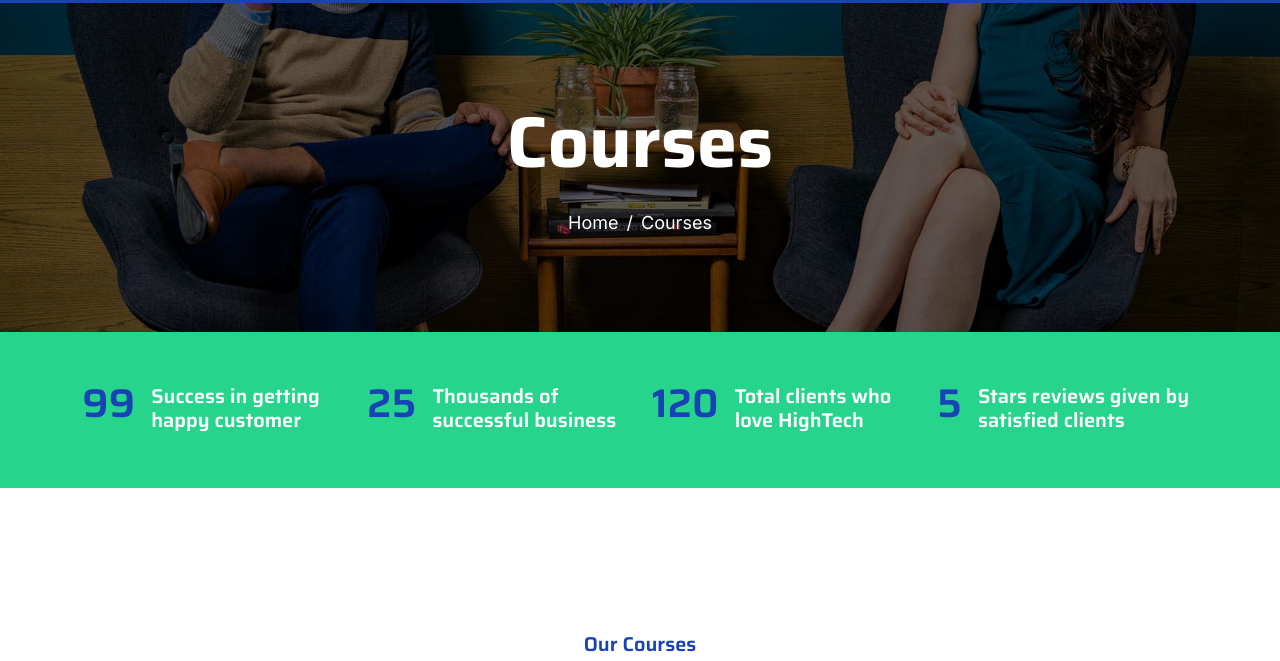
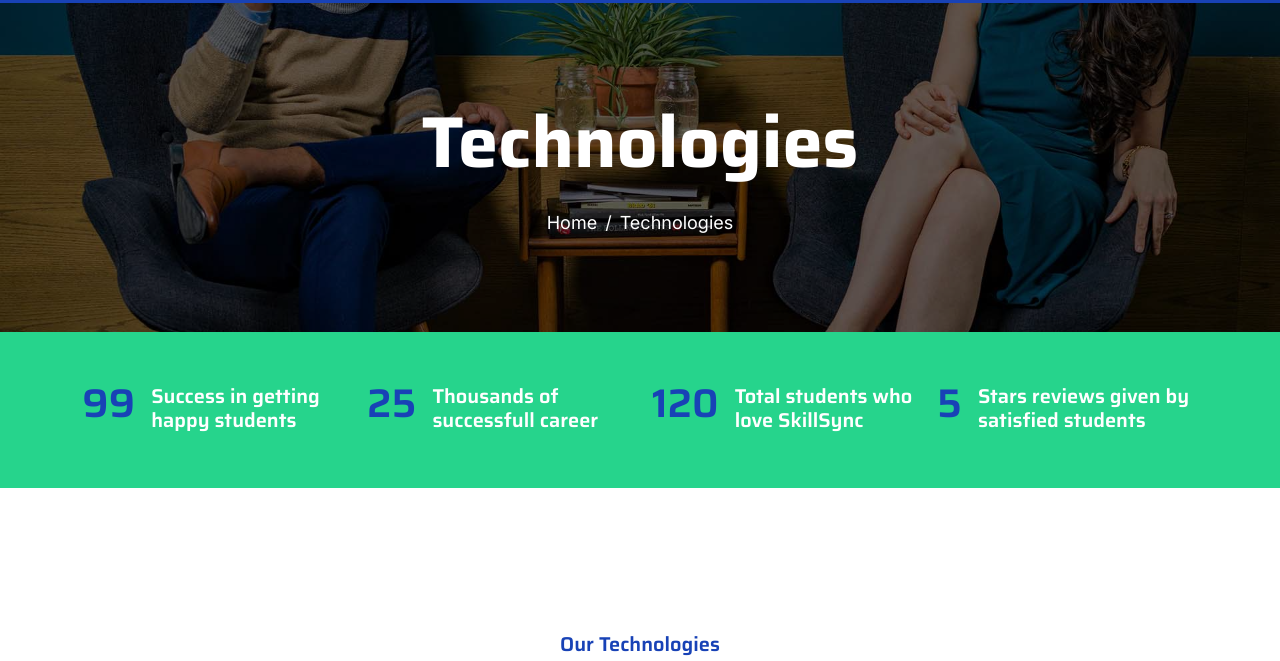
Before and after one commit to SaurabhBhakare/SkillSync, a plain HTML site: page service.html in a window 1280 px wide. Shown: the part 111-772 px from the top of the page. Drawn offline with nearby package versions, Linux system fonts and the light colour scheme.

Commit message:
facts updated

```diff
--- a/service.html
+++ b/service.html
@@ -105,11 +105,11 @@
     <!-- Page Header Start -->
     <div class="container-fluid page-header py-5">
         <div class="container text-center py-5">
-            <h1 class="display-2 text-white mb-4 animated slideInDown">Courses</h1>
+            <h1 class="display-2 text-white mb-4 animated slideInDown">Technologies</h1>
             <nav aria-label="breadcrumb animated slideInDown">
                 <ol class="breadcrumb justify-content-center mb-0">
                     <li class="breadcrumb-item"><a href="index.html">Home</a></li>
-                    <li class="breadcrumb-item" aria-current="page">Courses</li>
+                    <li class="breadcrumb-item" aria-current="page">Technologies</li>
                 </ol>
             </nav>
         </div>
@@ -124,25 +124,25 @@
                 <div class="col-lg-3 wow fadeIn" data-wow-delay=".1s">
                     <div class="d-flex counter">
                         <h1 class="me-3 text-primary counter-value">99</h1>
-                        <h5 class="text-white mt-1">Success in getting happy customer</h5>
+                        <h5 class="text-white mt-1">Success in getting happy students</h5>
                     </div>
                 </div>
                 <div class="col-lg-3 wow fadeIn" data-wow-delay=".3s">
                     <div class="d-flex counter">
                         <h1 class="me-3 text-primary counter-value">25</h1>
-                        <h5 class="text-white mt-1">Thousands of successful business</h5>
+                        <h5 class="text-white mt-1">Thousands of successfull career</h5>
                     </div>
                 </div>
                 <div class="col-lg-3 wow fadeIn" data-wow-delay=".5s">
                     <div class="d-flex counter">
                         <h1 class="me-3 text-primary counter-value">120</h1>
-                        <h5 class="text-white mt-1">Total clients who love HighTech</h5>
+                        <h5 class="text-white mt-1">Total students who love SkillSync</h5>
                     </div>
                 </div>
                 <div class="col-lg-3 wow fadeIn" data-wow-delay=".7s">
                     <div class="d-flex counter">
                         <h1 class="me-3 text-primary counter-value">5</h1>
-                        <h5 class="text-white mt-1">Stars reviews given by satisfied clients</h5>
+                        <h5 class="text-white mt-1">Stars reviews given by satisfied students</h5>
                     </div>
                 </div>
             </div>
@@ -155,7 +155,7 @@
     <div class="container-fluid services py-5 my-5">
         <div class="container py-5">
             <div class="text-center mx-auto pb-5 wow fadeIn" data-wow-delay=".3s" style="max-width: 600px;">
-                <h5 class="text-primary">Our Courses</h5>
+                <h5 class="text-primary">Our Technologies</h5>
                 <h1>Empowering IT Growth Through Expert Courses</h1>
             </div>
             <div class="row g-5 services-inner">
```
Also changed, not shown: Refund_Cancellation.html (+4 -4 lines), about.html (+4 -4 lines), contact.html (+4 -4 lines), disclaimer.html (+4 -4 lines), index.html (+5 -5 lines), privacy_policy.html (+4 -4 lines), project.html (+6 -6 lines), team.html (+4 -4 lines), terms.html (+4 -4 lines).
